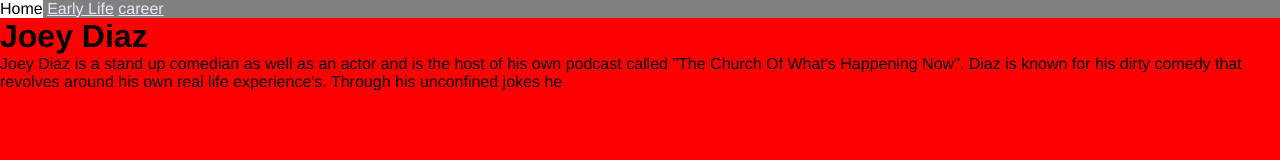
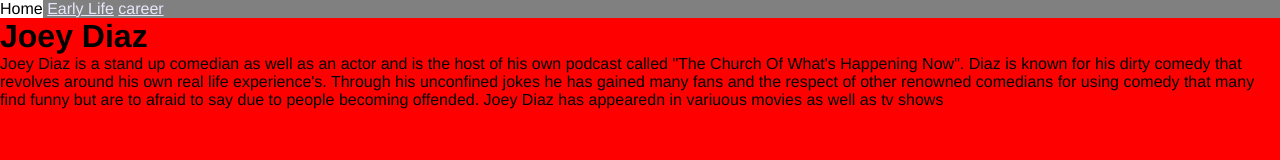
Before and after one commit to davidqui4562/MMP100, a plain HTML site: page Final/index.html in a window 1280 px wide. Drawn offline with Linux system fonts and the light colour scheme.

Commit message:
added text to homepage of final folder

```diff
--- a/Final/index.html
+++ b/Final/index.html
@@ -15,7 +15,7 @@
 	</nav>
 	<h1>Joey Diaz</h1>
 
-	<p>Joey Diaz is a stand up comedian as well as an actor and is the host of his own podcast called "The Church Of What's Happening Now". Diaz is known for his dirty comedy that revolves around his own real life experience's. Through his unconfined jokes he
+	<p>Joey Diaz is a stand up comedian as well as an actor and is the host of his own podcast called "The Church Of What's Happening Now". Diaz is known for his dirty comedy that revolves around his own real life experience's. Through his unconfined jokes he has gained many fans and the respect of other renowned comedians for using comedy that many find funny but are to afraid to say due to people becoming offended. Joey Diaz has appearedn in variuous movies as well as tv shows
 
 	</p>
 
```
